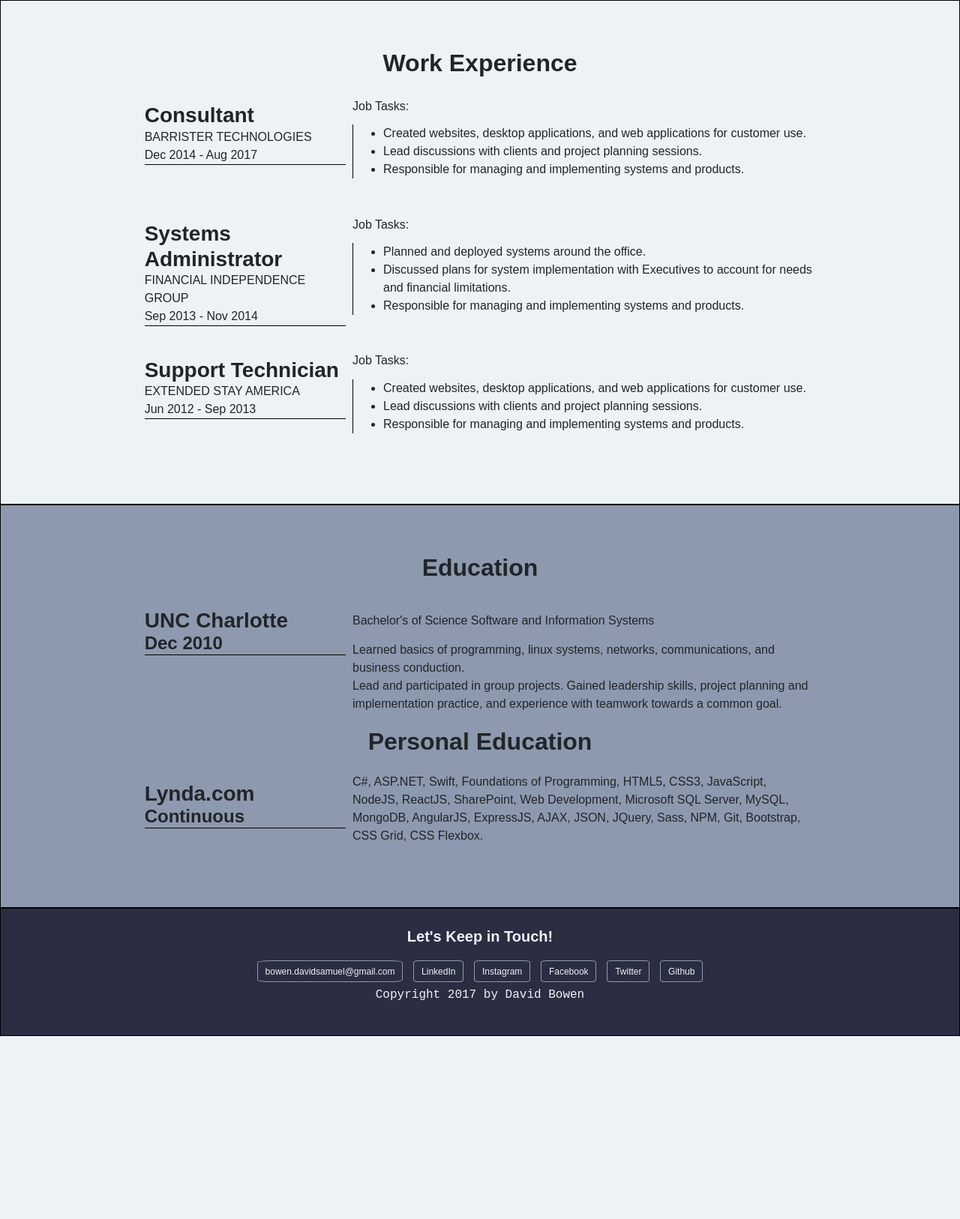
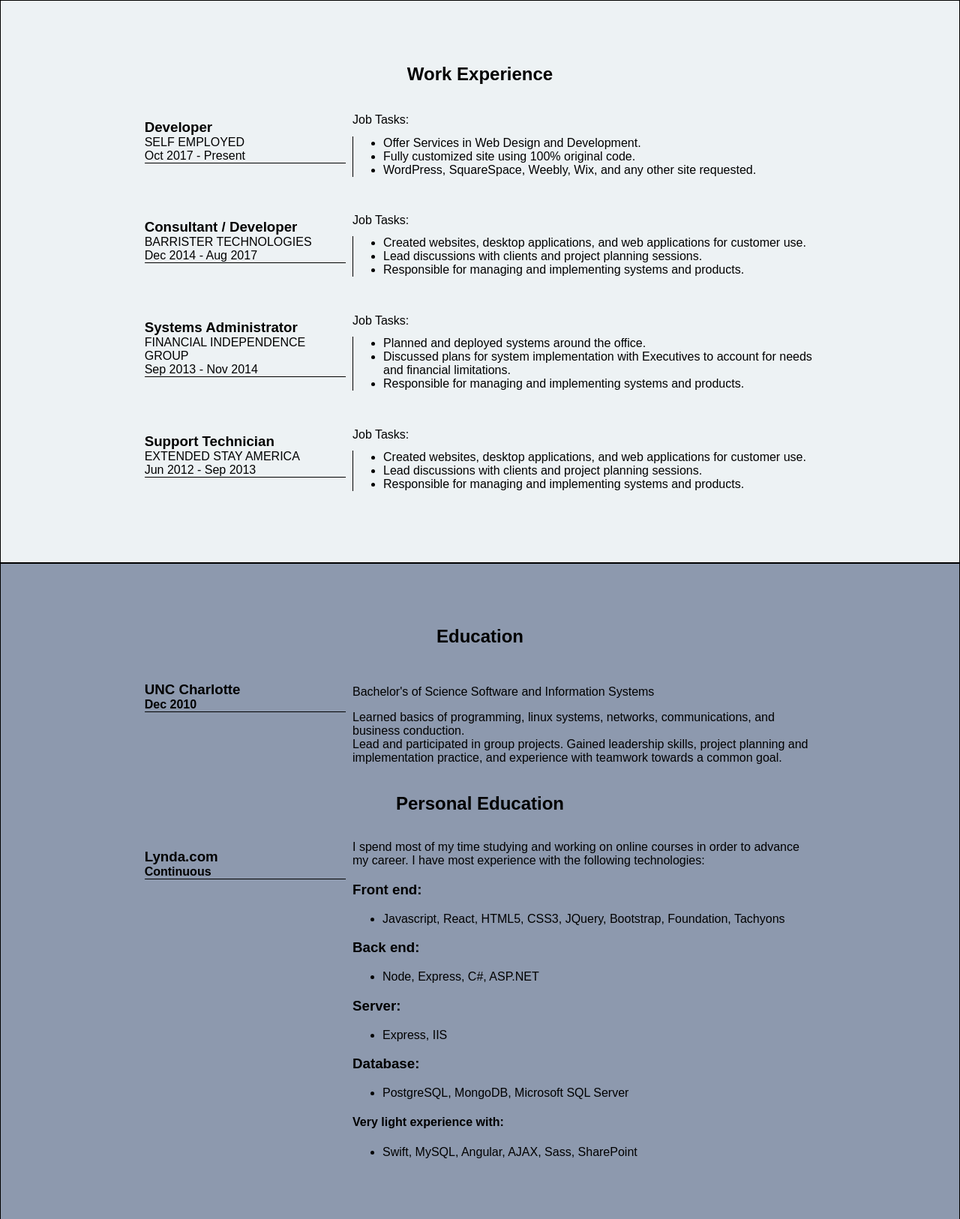
Before and after one commit to DavidSBowen/davidsbowen.github.io, a plain HTML site: page index.html in a window 1280 px wide. Shown: the part 337-1963 px from the top of the page at 75% size. Before the commit the page ends 1719 px from the top, so only its background shows below. Drawn offline with nearby package versions, Linux system fonts and the light colour scheme.

Commit message:
made changes to index.html

```diff
--- a/css/styles.css
+++ b/css/styles.css
@@ -1,5 +1,3 @@
-
-
 * {
   /*border: 1px solid black;*/
 }
--- a/index.html
+++ b/index.html
@@ -6,7 +6,6 @@
   <meta name="viewport" content="width=device-width, initial-scale=1.0">
   <title>David Bowen | Resume</title>
   <link rel="shortcut icon" type="image/x-icon" href="images/354-favicon.ico" />
-  <link rel="stylesheet" href="https://cdnjs.cloudflare.com/ajax/libs/twitter-bootstrap/4.0.0/css/bootstrap.min.css">
   <link rel="stylesheet" href="css/styles.css">
 </head>
 
@@ -39,8 +38,8 @@
         </div>
         <div class="col-right">
           <h1>David Bowen</h1>
-          <h2>Full Stack JavaScript Web Developer</h2>
-          <p>I like to sit in front of the computer and make things look nice. I also like to make things work and do stuff.</p>
+          <h2>Full Stack Developer</h2>
+          <p>Primarily working with JavaScript, React, Node, C#, and SQL/NoSQL. If !working then studying</p>
         </div>
       </div>
     </div>
@@ -51,10 +50,27 @@
     <section class="workexp" id="workexp-section">
       <div class="content-wrap clear-float">
         <h2>Work Experience</h2>
+        <!-- Job Details: copy this whole block to add more jobs -->
         <div class="clear-float">
           <div class="col-left">
-            <!-- Job Details: copy this whole block to add more jobs -->
-            <h3>Consultant</h3>
+            <h3>Developer</h3>
+            <p class="uppercase">Self Employed</p>
+            <p>Oct 2017 - Present</p>
+          </div>
+          <div class="col-right">
+            <!-- Add as many paragraphs as you need. -->
+            <p>Job Tasks:</p>
+            <ul>
+              <li>Offer Services in Web Design and Development.</li>
+              <li>Fully customized site using 100% original code.</li>
+              <li>WordPress, SquareSpace, Weebly, Wix, and any other site requested.</li>
+            </ul>
+          </div>
+        </div>
+        <!-- Job Details: copy this whole block to add more jobs -->
+        <div class="clear-float">
+          <div class="col-left">
+            <h3>Consultant / Developer</h3>
             <p class="uppercase">Barrister Technologies</p>
             <p>Dec 2014 - Aug 2017</p>
           </div>
@@ -68,9 +84,9 @@
             </ul>
           </div>
         </div>
+        <!-- Job Details: copy this whole block to add more jobs -->
         <div class="clear-float">
           <div class="col-left">
-            <!-- Job Details: copy this whole block to add more jobs -->
             <h3>Systems Administrator</h3>
             <p class="uppercase">Financial Independence Group</p>
             <p>Sep 2013 - Nov 2014</p>
@@ -85,9 +101,9 @@
             </ul>
           </div>
         </div>
+        <!-- Job Details: copy this whole block to add more jobs -->
         <div class="clear-float">
           <div class="col-left">
-            <!-- Job Details: copy this whole block to add more jobs -->
             <h3>Support Technician</h3>
             <p class="uppercase">Extended Stay America</p>
             <p>Jun 2012 - Sep 2013</p>
@@ -127,9 +143,29 @@
           <h4>Continuous</h4>
         </div>
         <div class="col-right">
-          <p class="beg-paragraph end-paragraph">C#, ASP.NET, Swift, Foundations of Programming, HTML5, CSS3, JavaScript, NodeJS, ReactJS, SharePoint, Web Development,
-            Microsoft SQL Server, MySQL, MongoDB, AngularJS, ExpressJS, AJAX, JSON, JQuery, Sass, NPM, Git, Bootstrap, CSS
-            Grid, CSS Flexbox.</p>
+          <p class="beg-paragraph end-paragraph">I spend most of my time studying and working on online courses in order to advance my career. I have most experience
+            with the following technologies:
+            <h3>Front end:</h3>
+            <ul>
+              <li>Javascript, React, HTML5, CSS3, JQuery, Bootstrap, Foundation, Tachyons</li>
+            </ul>
+            <h3>Back end:</h3>
+            <ul>
+              <li>Node, Express, C#, ASP.NET</li>
+            </ul>
+            <h3>Server:</h3>
+            <ul>
+              <li>Express, IIS</li>
+            </ul>
+            <h3>Database:</h3>
+            <ul>
+              <li>PostgreSQL, MongoDB, Microsoft SQL Server</li>
+            </ul>
+            <h4>Very light experience with:</h3>
+            <ul>
+              <li>Swift, MySQL, Angular, AJAX, Sass, SharePoint</li>
+            </ul>
+          </p>
         </div>
         <!-- Books and developmental websites here -->
       </div>
```
Also changed, not shown: about.html (+2 -2 lines), contactform.html (+2 -2 lines), skills.html (+2 -2 lines).
